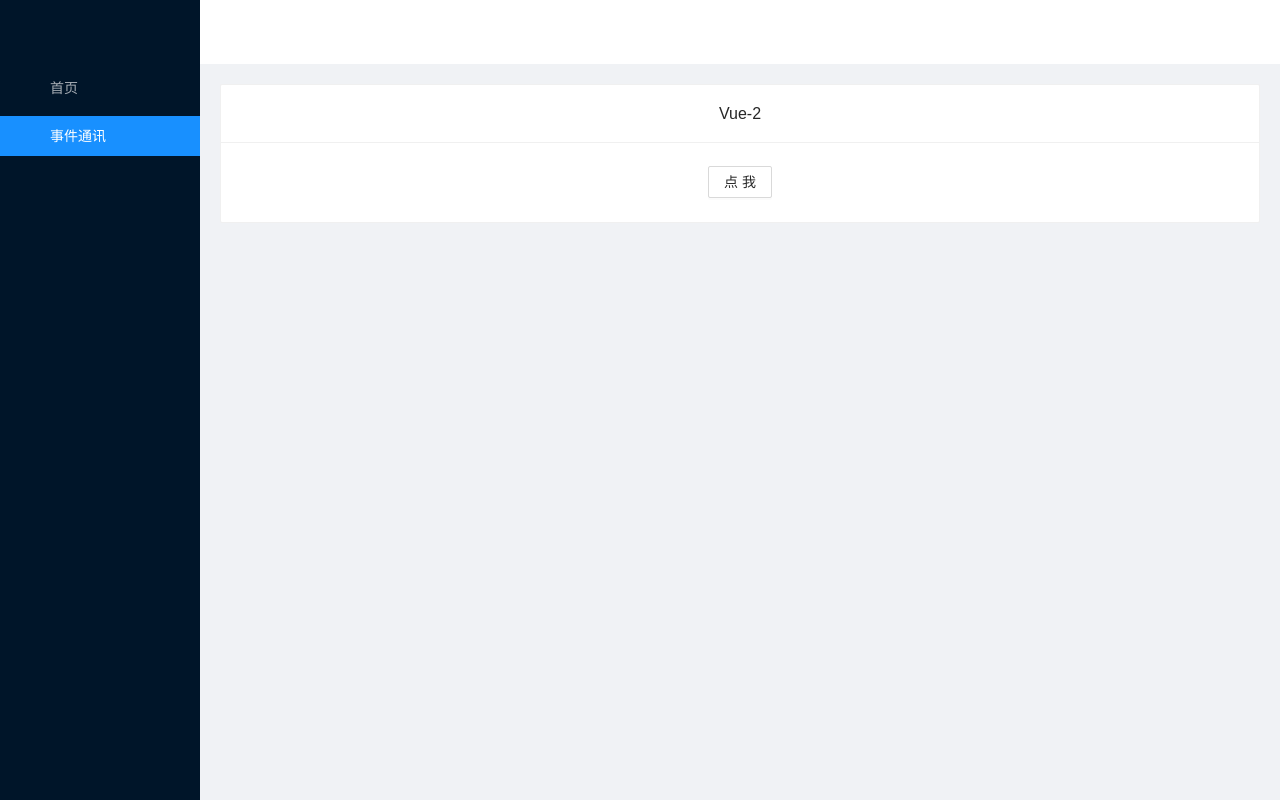
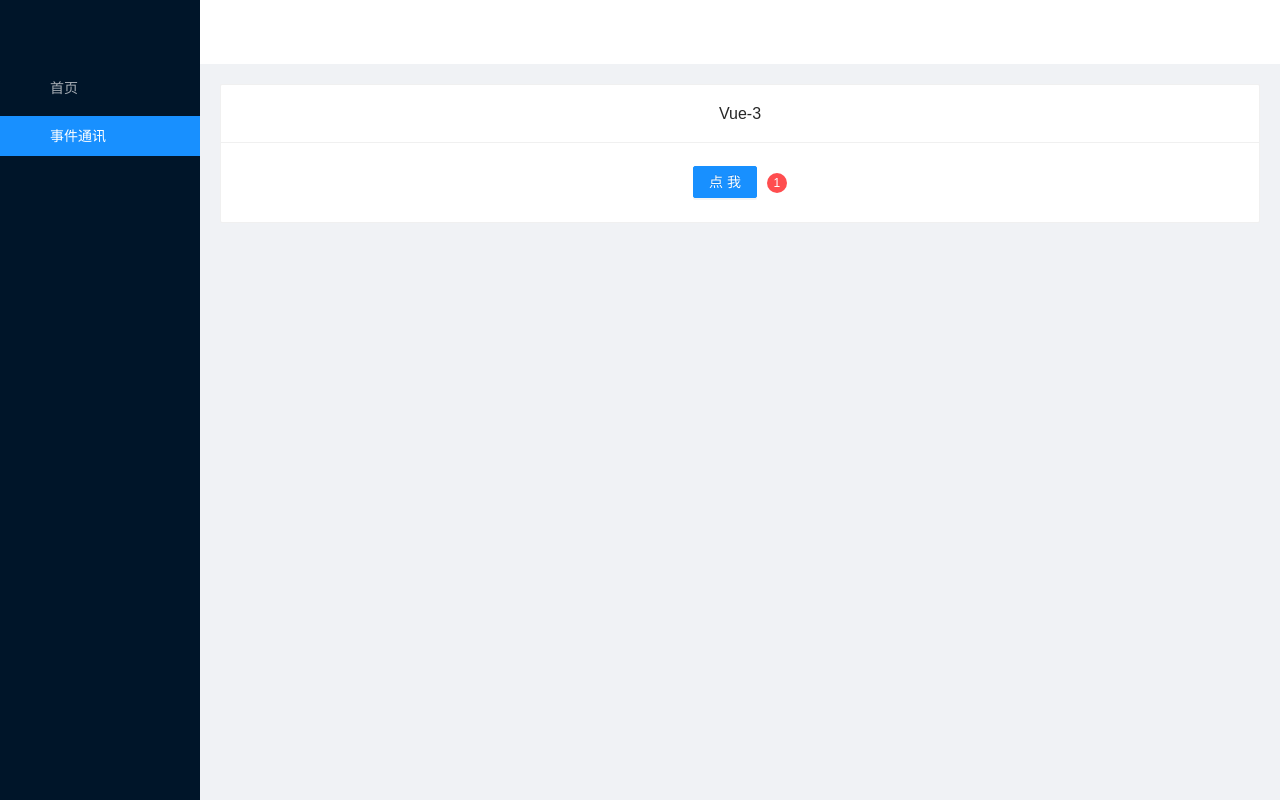
Before and after one commit to WindyNanzi/hanqiao-vite, a Vue app: page /#/home in a window 1280 px wide. Both pictures are taken after a click on the item "事件通讯". Built offline with nearby package versions, Linux system fonts and the light colour scheme.

Commit message:
feat(mitt): 使用 mitt 第三方库实现父子组件通讯

```diff
--- a/package.json
+++ b/package.json
@@ -7,6 +7,7 @@
   },
   "dependencies": {
     "ant-design-vue": "^2.0.0-rc.8",
+    "mitt": "^2.1.0",
     "vue": "^3.0.4",
     "vue-router": "^4.0.3"
   },
--- a/src/views/communication/A.vue
+++ b/src/views/communication/A.vue
@@ -1,14 +1,26 @@
 <template>
-    <a-button @click="handleClick">点我</a-button>
+    <a-button @click="handleClick" style="margin-right: 10px" type='primary'>点我</a-button>
+    <B />
 </template>
 <script lang="ts">
-import { defineComponent, inject } from "vue"
+import { defineComponent, inject, provide } from "vue"
+import B from './B.vue'
+import mitt, { Emitter } from 'mitt'
+
 
 export default defineComponent({
+    components: { B },
     setup() {
         //我觉得这种方式和 import { message } from ‘ant-design-vue' 区别不大，都需要在组件当中声明
-        const message:any  = inject('$message');
-        const handleClick = () => message.success('wooooooooooo')
+        const message:any  = inject('$message')
+        const bus: Emitter = mitt()
+
+        const handleClick = () => {
+            message.destroy()
+            message.success('父：这会触发子组件定义的事件')
+            bus.emit('inc')
+        }
+        provide('bus', bus)
 
         return { handleClick }
     }
--- /dev/null
+++ b/src/views/communication/B.vue
@@ -0,0 +1,20 @@
+<template>
+    <a-badge :count='count'/>
+</template>
+<script lang="ts">
+import { Emitter } from "mitt"
+import { defineComponent, inject, ref } from "vue"
+import { message } from 'ant-design-vue'
+
+export default defineComponent({
+    setup(prop, ctx) {
+        let count = ref(1)
+        const bus: Emitter = inject('bus') as Emitter
+        bus.on('inc', ()=> {
+            count.value++
+            message.info('嘿嘿嘿')
+        })
+        return { count }
+    }
+})
+</script>
--- a/src/views/communication/index.vue
+++ b/src/views/communication/index.vue
@@ -1,5 +1,5 @@
 <template>
-    <a-card title="Vue-2">
+    <a-card title="Vue-3">
         <A/>
     </a-card>
 </template>
```
